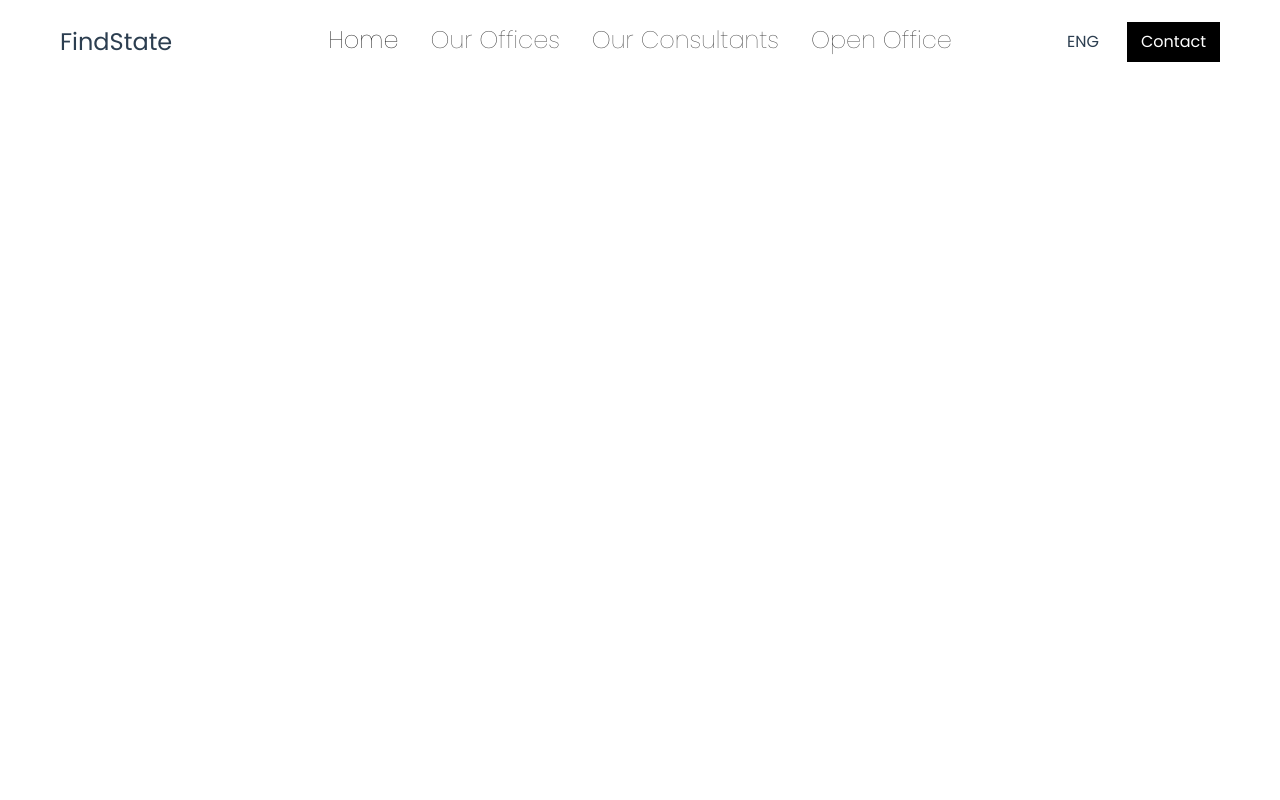
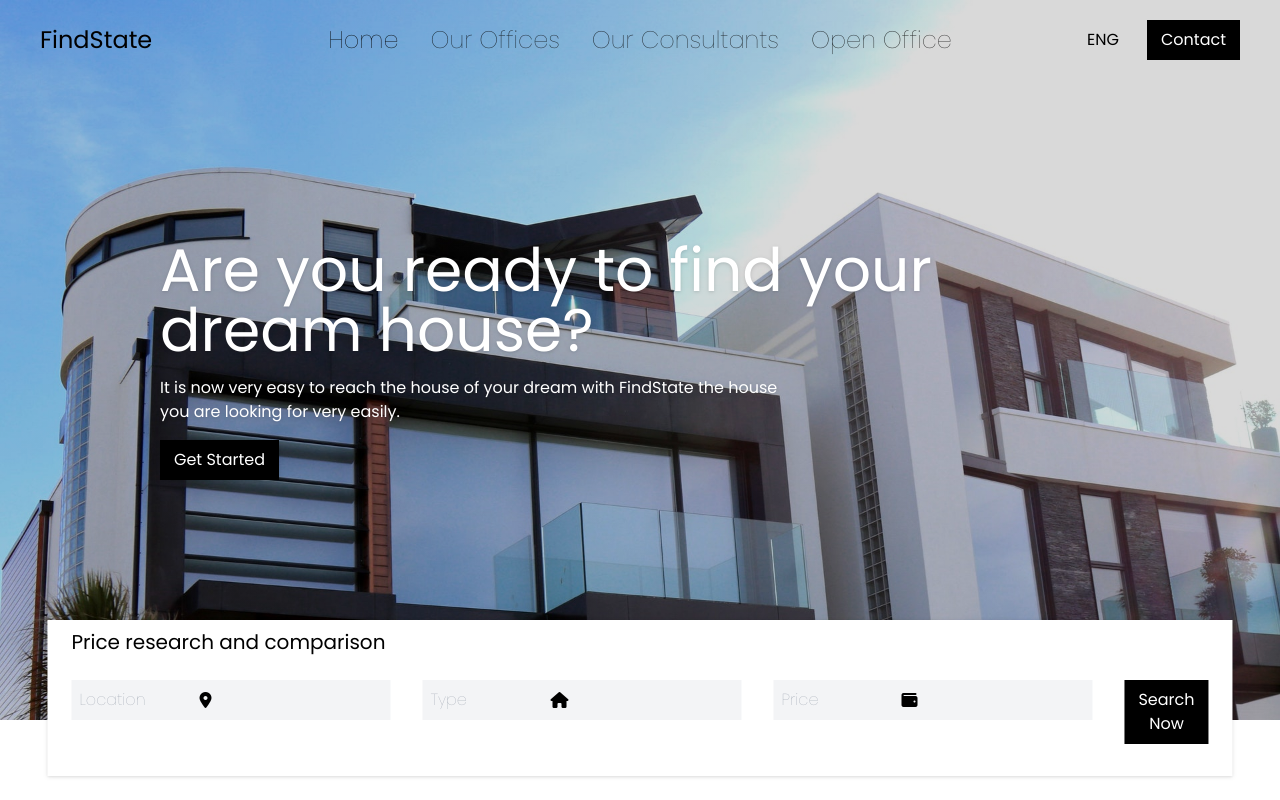
Before and after one commit to maciek617/real-estate, a Vue app: page / in a window 1280 px wide. Built offline with nearby package versions, Linux system fonts and the light colour scheme.

Commit message:
Add search component

```diff
--- a/src/App.vue
+++ b/src/App.vue
@@ -1,6 +1,6 @@
 <template>
   <MainNav/>
-  <router-view class="mt-4"/>
+  <router-view/>
 </template>
 <script>
 import MainNav from "@/components/navigation/MainNav";
--- a/src/assets/index.css
+++ b/src/assets/index.css
@@ -11,9 +11,6 @@
 
 #app {
     font-family: 'Poppins', sans-serif;
-    text-align: center;
-    color: #2c3e50;
-    padding: 20px;
 }
 
 a {
--- /dev/null
+++ b/src/components/hero-page/HomePageSearch.vue
@@ -0,0 +1,36 @@
+<template>
+  <div
+      class="bg-white w-full -bottom-44 sm:w-fit min-h-mn drop-shadow absolute left-1/2 sm:-bottom-14 -translate-x-1/2 p-2">
+    <span class="text-2xl w-full block px-4 text-xl text-center sm:text-left">Price research and
+      comparison</span>
+    <div class="flex items-center flex-col sm:items-start lg:flex-row">
+      <div class="mt-4 flex items-center flex-col sm:flex-row">
+        <div class="relative">
+          <input type="text" placeholder="Location"
+                 class="bg-gray-100 p-2 my-2 font-light mx-3 lg:mx-4">
+          <i class="fa-solid fa-location-dot absolute left-36 top-1/2 -translate-y-1/2"></i>
+        </div>
+        <div class="relative">
+          <input type="text" placeholder="Type"
+                 class="bg-gray-100 p-2 my-2 font-light mx-3 lg:mx-4">
+          <i class="fa-solid fa-house absolute left-36 top-1/2 -translate-y-1/2"></i>
+        </div>
+        <div class="relative">
+          <input type="text" placeholder="Price"
+                 class="bg-gray-100 p-2 my-2 font-light mx-3 lg:mx-4">
+          <i class="fa-solid fa-wallet absolute left-36 top-1/2 -translate-y-1/2"></i>
+        </div>
+      </div>
+      <MainButton class="mx-4 my-2 lg:my-6">Search Now</MainButton>
+    </div>
+  </div>
+</template>
+
+<script>
+import MainButton from "@/components/buttons/MainButton";
+
+export default {
+  name: "HomePageSearch",
+  components: {MainButton}
+}
+</script>
--- a/src/components/navigation/MainNav.vue
+++ b/src/components/navigation/MainNav.vue
@@ -1,5 +1,6 @@
 <template>
-  <nav class="flex justify-between xl:px-10">
+  <nav
+      class="flex z-50 justify-between p-5 lg:py-0 xl:px-10  lg:h-20 fixed w-full">
     <NavTitle/>
     <NavLinks :class="isVisible ? 'visible' : ''"/>
     <NavOptions/>
--- a/src/components/navigation/NavLinks.vue
+++ b/src/components/navigation/NavLinks.vue
@@ -1,6 +1,6 @@
 <template>
   <div
-      class="bg-bg-mobile flex flex-col items-start text-white fixed w-full h-full top-0 left-0 -translate-y-full transition-all delay-75 ease-out py-40 px-10 lg:flex-row lg:translate-y-0 lg:h-auto lg:py-6 lg:justify-center lg:bg-white lg:text-black">
+      class="bg-bg-mobile flex flex-col items-start text-white absolute w-full h-vh top-0 left-0 -translate-y-full transition-all delay-75 ease-out py-40 px-10 lg:flex-row lg:translate-y-0 lg:h-auto lg:py-6 lg:justify-center lg:bg-transparent lg:text-black">
     <router-link v-for="link in linkBase" :key="link" :to="{name:
     link.replace(' ', '-').toLowerCase()}"
                  class="text-2xl lg:px-4 lg:text-bg-mobile font-light">{{
--- a/src/components/navigation/NavTitle.vue
+++ b/src/components/navigation/NavTitle.vue
@@ -1,5 +1,5 @@
 <template>
   <div class="app_title z-50 relative">
-    <p class="text-2xl leading-10 lg:py-0.5">FindState</p>
+    <p class="text-2xl leading-10 lg:py-5">FindState</p>
   </div>
 </template>
--- a/src/views/HomeView.vue
+++ b/src/views/HomeView.vue
@@ -1,12 +1,34 @@
 <template>
-  <div class="home max-w-screen-2xl m-auto">
+  <div class="home relative">
+    <div
+        class="text_box max-w-screen-2xl m-auto h-vh py-40 p-4 sm:py-50 lg:px-40 lg:py-60 2xl:px-10 2xl:py-80 text-white drop-shadow">
+      <h1 class="text-4xl max-w-6xl sm:text-5xl lg:text-6xl 2xl:text-8xl">Are you ready to find your
+        dream
+        house?</h1>
+      <p class="my-4 max-w-screen-sm 2xl:mt-10 2xl:text-very-large">It is now very easy to reach the
+        house of your dream with FindState the house you are looking for very easily.</p>
+      <MainButton>Get Started</MainButton>
+    </div>
+    <HomePageSearch/>
   </div>
 </template>
 
 <script>
-
+import MainButton from "@/components/buttons/MainButton";
+import HomePageSearch from "@/components/hero-page/HomePageSearch";
 export default {
   name: 'HomeView',
-  components: {}
+  components: {MainButton,HomePageSearch}
 }
 </script>
+
+
+<style scoped>
+.home {
+  background-image: linear-gradient(rgba(0, 0, 0, 0.15), rgba(0, 0, 0, 0.15)),
+  url('../assets/buildings/house_2.jpg');
+  background-repeat: no-repeat;
+  object-fit: cover;
+  background-size: cover;
+}
+</style>
--- a/tailwind.config.js
+++ b/tailwind.config.js
@@ -9,6 +9,18 @@ module.exports = {
       colors: {
         'bg-mobile': 'rgba(0,0,0,0.8)'
       },
+      height: {
+        'vh': '90vh',
+      },
+      minHeight: {
+        'mn': '112px',
+      },
+      fontSize: {
+        'very-large': '1.2rem'
+      },
+      translate: {
+        'trans-center': 'translate(-50%)'
+      },
     },
   },
   plugins: [],
```
